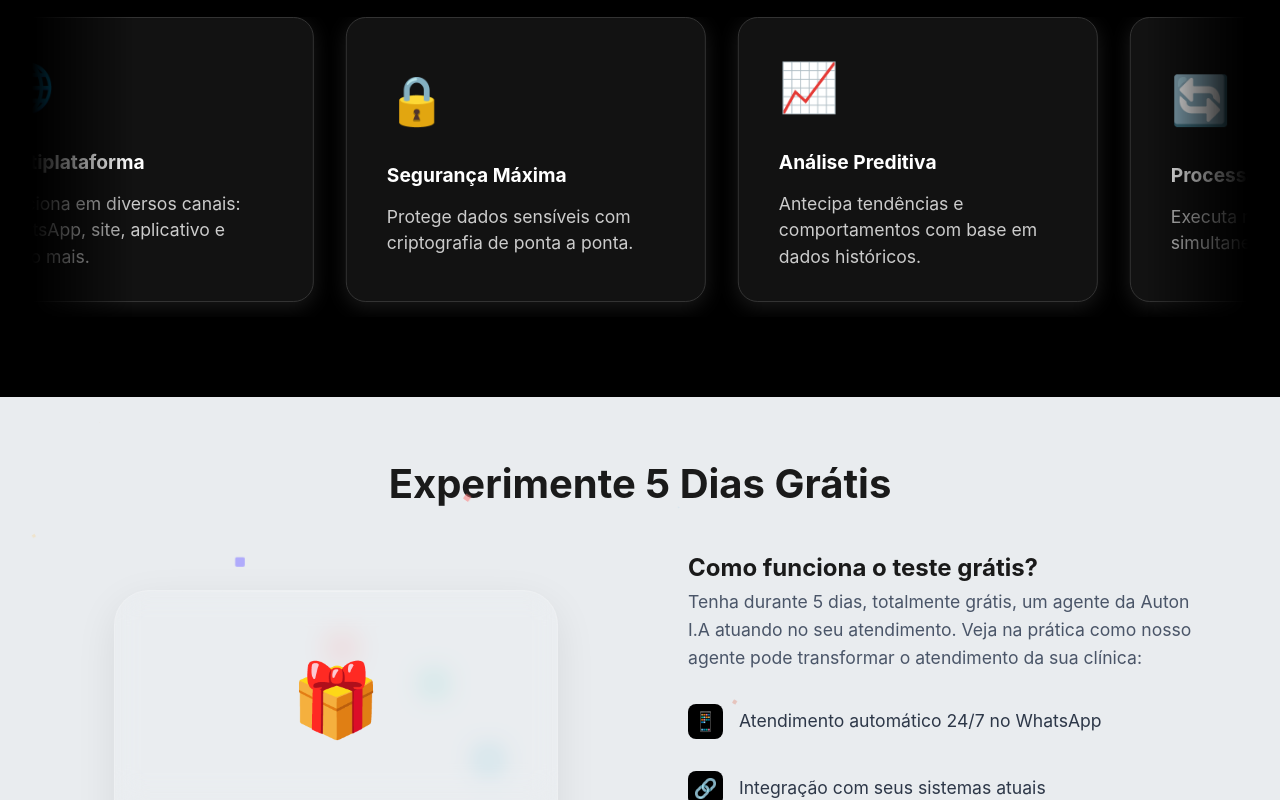
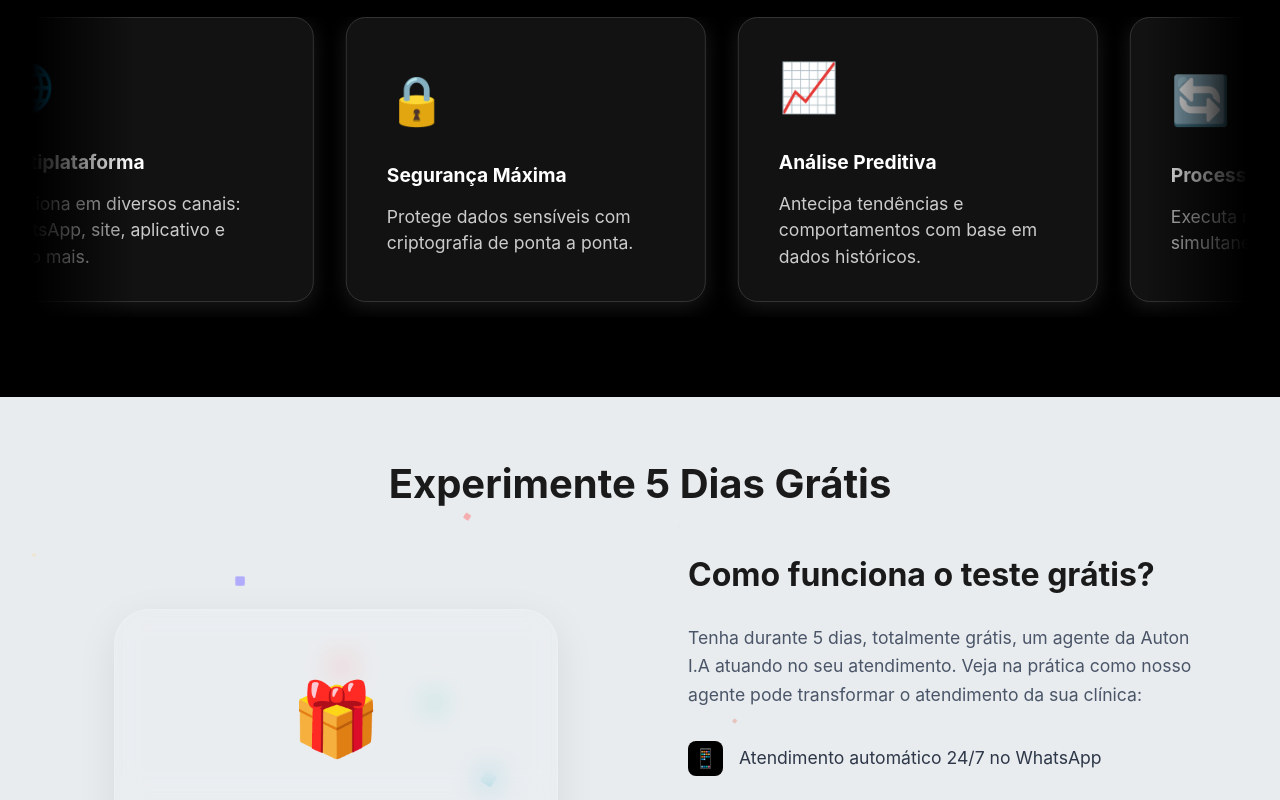
Before and after one commit to autonia1/Auton-I.A, a plain HTML site: page index.html in a window 1280 px wide. Shown: the part 2159-2959 px from the top of the page. Drawn offline with Linux system fonts and the light colour scheme; a web font is replaced by a local one.

Commit message:
Auton I.A

```diff
--- a/index.html
+++ b/index.html
@@ -2145,7 +2145,7 @@ src="https://www.facebook.com/tr?id=1005437460716504&ev=PageView&noscript=1"
             </div>
 
             <div class="trial-content">
-                <h2>Como funciona o teste grátis?</h2>
+                <h3>Como funciona o teste grátis?</h3>
                 <p>Tenha durante 5 dias, totalmente grátis, um agente da Auton I.A atuando no seu atendimento. Veja na prática como nosso agente pode transformar o atendimento da sua clínica:</p>
 
                 <ul class="feature-list">
```
